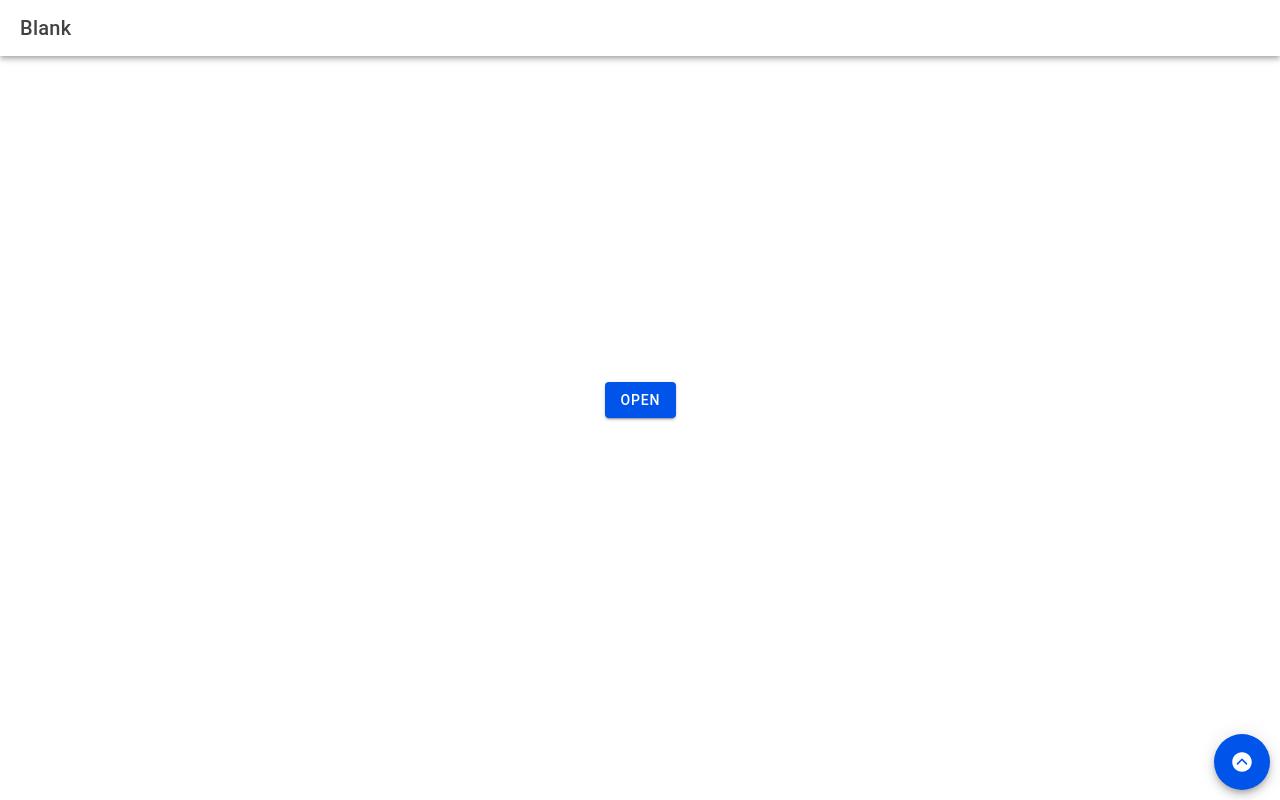
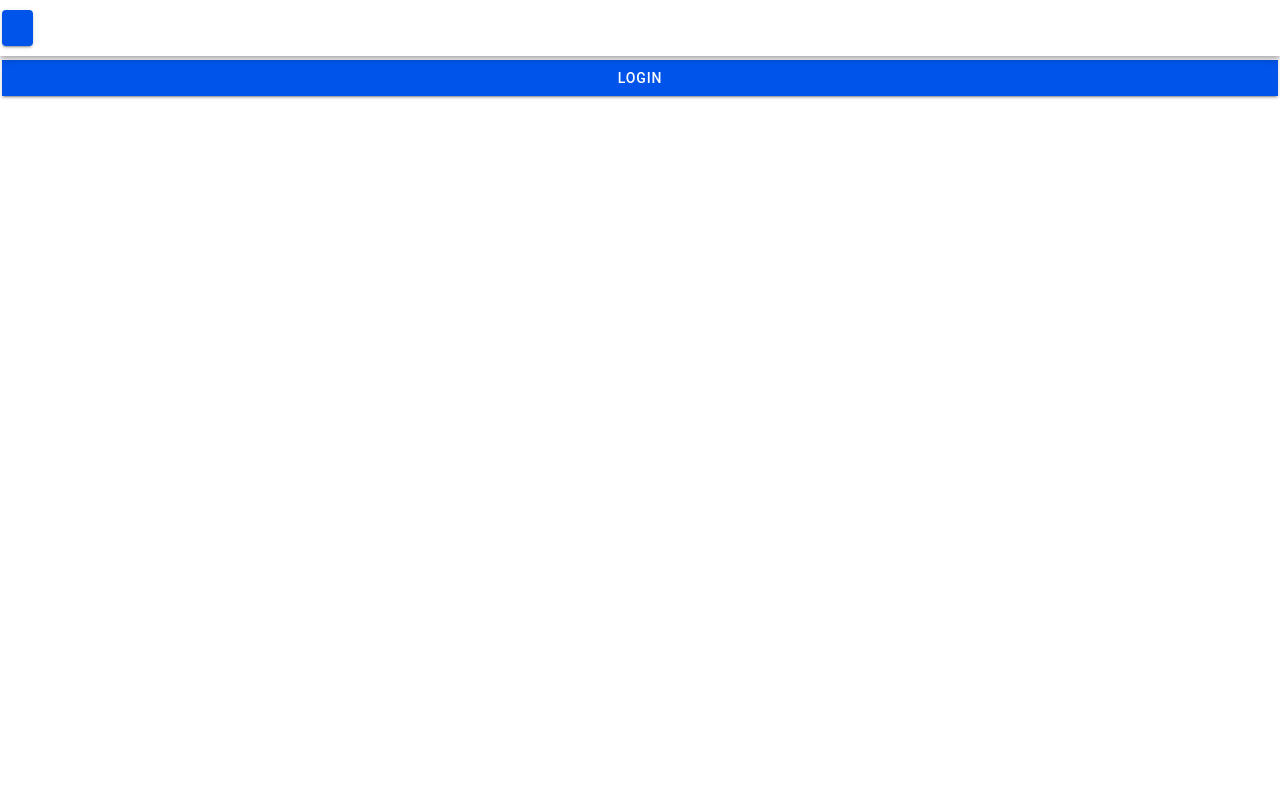
Before and after one commit to ErickJamesRubin/it35b-mobile, a React (Vite) app: page / in a window 1280 px wide. Before the commit this address led to /home. Built offline with nearby package versions, Linux system fonts and the light colour scheme.

Commit message:
Added simple login button navigate to menu

```diff
--- a/package.json
+++ b/package.json
@@ -47,7 +47,7 @@
     "terser": "^5.4.0",
     "typescript": "~5.9.0",
     "typescript-eslint": "^8.24.0",
-    "vite": "^5.0.0",
+    "vite": "5.4.21",
     "vitest": "^0.34.6"
   },
   "description": "An Ionic project"
--- a/src/App.tsx
+++ b/src/App.tsx
@@ -32,6 +32,9 @@ import '@ionic/react/css/palettes/dark.system.css';
 
 /* Theme variables */
 import './theme/variables.css';
+import Template from './pages/Template';
+import Login from './pages/Login';
+import Menu from './pages/Menu';
 
 setupIonicReact();
 
@@ -39,15 +42,12 @@ const App: React.FC = () => (
   <IonApp>
     <IonReactRouter>
       <IonRouterOutlet>
-        <Route exact path="/home">
-          <Home />
-        </Route>
-        <Route exact path="/">
-          <Redirect to="/home" />
-        </Route>
+        <Route exact path="/" component={Login}/>
+        <Route path="/app" component={Menu}/>
       </IonRouterOutlet>
     </IonReactRouter>
   </IonApp>
 );
 
+
 export default App;
--- /dev/null
+++ b/src/pages/Login.tsx
@@ -0,0 +1,26 @@
+import { IonButton, IonContent, IonHeader, IonMenuButton, IonPage, IonTitle, IonToolbar, useIonRouter } from '@ionic/react';
+
+const Login:React.FC = () => {
+    const navigation = useIonRouter();
+    const doLogin = () => {
+        navigation.push('/app','forward','replace');
+    }
+    return (
+        <IonPage>
+            <IonHeader>
+                    <IonToolbar>
+                        <IonButton slot="start">
+                            <IonMenuButton></IonMenuButton>
+                        </IonButton>
+                </IonToolbar>
+            </IonHeader>
+
+            <IonContent fullscreen>
+                <IonButton expand="full" onClick={() => doLogin()}>Login
+                </IonButton>
+            </IonContent>
+        </IonPage>
+    );
+};
+
+export default Login;
--- /dev/null
+++ b/src/pages/Menu.tsx
@@ -0,0 +1,21 @@
+import { IonButton, IonContent, IonHeader, IonMenuButton, IonPage, IonTitle, IonToolbar } from '@ionic/react';
+
+const Menu:React.FC = () => {
+    return (
+        <IonPage>
+            <IonHeader>
+                    <IonToolbar>
+                        <IonButton slot="start">
+                            <IonMenuButton></IonMenuButton>
+                        </IonButton>
+                        <IonTitle>Menu</IonTitle>
+                </IonToolbar>
+            </IonHeader>
+
+            <IonContent fullscreen>
+            </IonContent>
+        </IonPage>
+    );
+};
+
+export default Menu;
--- /dev/null
+++ b/src/pages/Template.tsx
@@ -0,0 +1,22 @@
+import { IonButton, IonContent, IonHeader, IonMenuButton, IonPage, IonTitle, IonToolbar } from '@ionic/react';
+
+const Template:React.FC = () => {
+    return (
+        <IonPage>
+            <IonHeader>
+                    <IonToolbar>
+                        <IonButton slot="start">
+                            <IonMenuButton></IonMenuButton>
+                        </IonButton>
+                        <IonTitle>Template</IonTitle>
+                </IonToolbar>
+            </IonHeader>
+
+            <IonContent fullscreen>
+                <h1>Template</h1>
+            </IonContent>
+        </IonPage>
+    );
+};
+
+export default Template;
```
Also changed, not shown: 1 other file (tests, documents, lock files or other folders).
